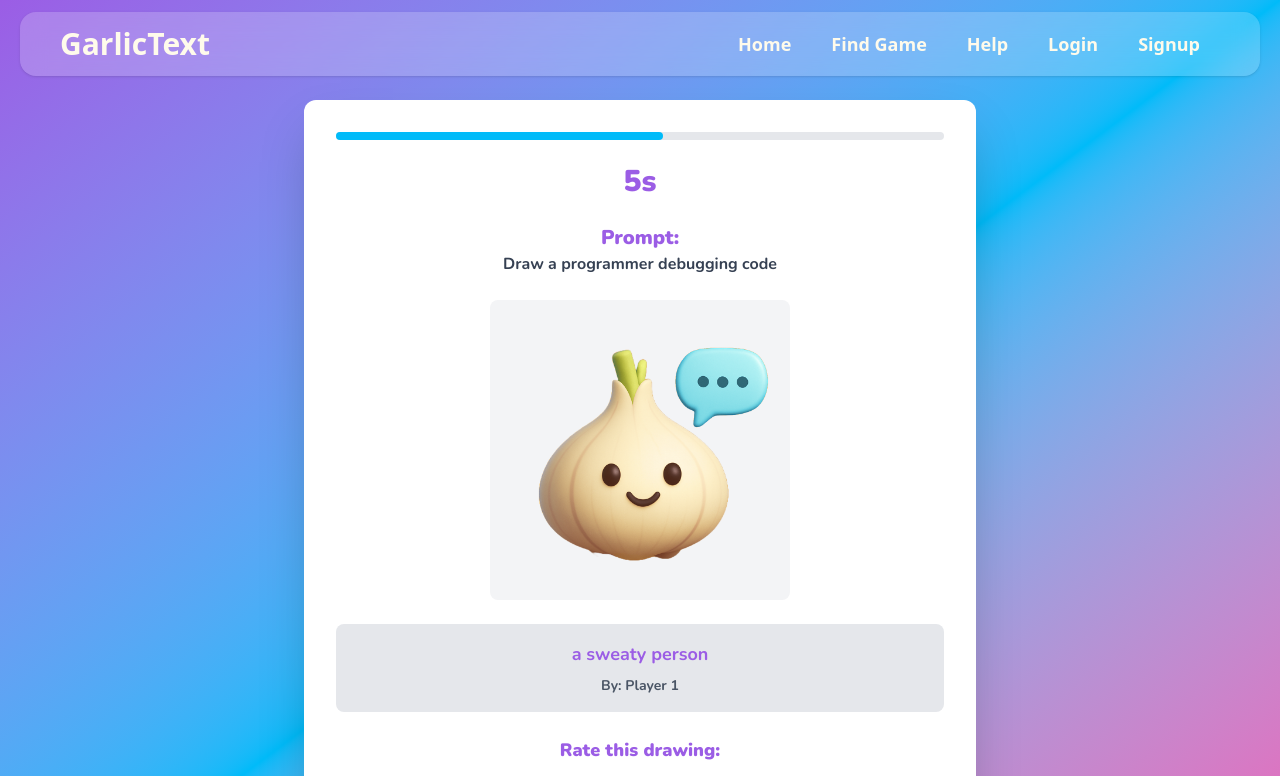
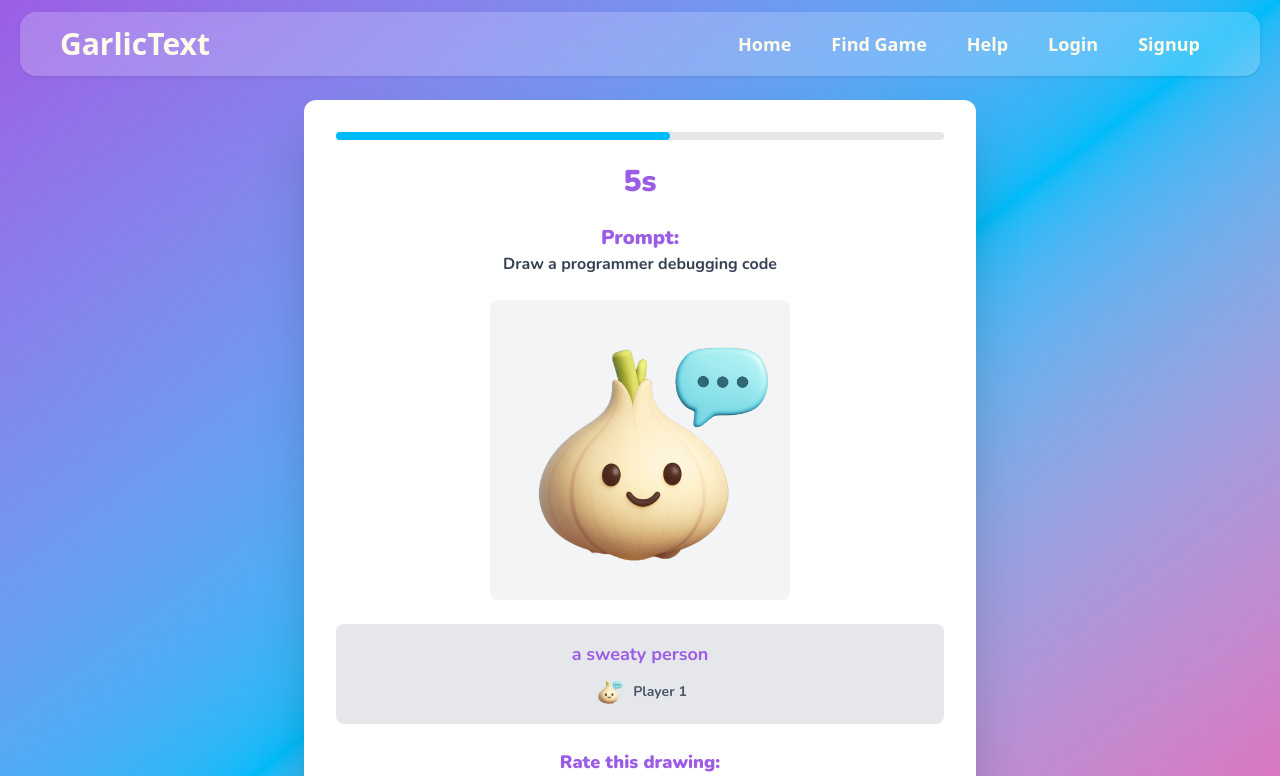
Before and after one commit to justinl66/garlictext, a React (Vite) app in the folder frontend/: page /game/voting/1 in a window 1280 px wide. Shown: the top 776 px of the page. Built offline with nearby package versions, Linux system fonts and the light colour scheme; no server answers.

Commit message:
show avatar + username in votingpage
show avatars w/ usernames for image authors and added logic to fetch and render avatar images in the voting interface.

```diff
--- a/frontend/src/pages/game/VotingPage.tsx
+++ b/frontend/src/pages/game/VotingPage.tsx
@@ -11,6 +11,7 @@ interface CaptionedImage {
   authorName: string;
   promptText: string;
   isUsingFallback?: boolean;
+  authorAvatar?: string; // Add avatar
 }
 
 export default function VotingPage() {
@@ -36,7 +37,8 @@ export default function VotingPage() {
             dbService.image.getEnhancedImageUrl(image.id) :
             dbService.image.getOriginalImageUrl(image.id),
           caption: image.captions?.[0]?.text || `Drawing by ${image.user?.username || 'Anonymous'}`,
-          authorName: image.captions?.[0]?.user?.username || image.user?.username || 'Anonymous',
+          authorName: image.user?.username || 'Anonymous',
+          authorAvatar: image.user?.profilePictureUrl || '/garlicTextNoBackground.png', // Add avatar
           promptText: image.prompt || 'No prompt available'        }));
 
         const filteredImages = transformedImages.filter((image: any) =>
@@ -50,6 +52,7 @@ export default function VotingPage() {
             imageUrl: '/garlicTextNoBackground.png',
             caption: "a sweaty person",
             authorName: 'Player 1',
+            authorAvatar: '/garlicTextNoBackground.png', // Mock avatar
             promptText: 'Draw a programmer debugging code'
           }
         ];
@@ -171,7 +174,15 @@ export default function VotingPage() {
 
           <div className="bg-gray-200 rounded-lg p-4 mb-6">
             <p className="text-lg font-medium text-center text-[#9B5DE5]">{currentImage.caption}</p>
-            <p className="text-sm text-gray-600 text-center mt-2">By: {currentImage.authorName}</p>          </div>
+            <div className="flex items-center justify-center mt-2">
+              <img
+                src={currentImage.authorAvatar}
+                alt={currentImage.authorName}
+                className="w-8 h-8 rounded-full mr-2"
+              />
+              <p className="text-sm text-gray-600">{currentImage.authorName}</p>
+            </div>
+          </div>
             <div className="mb-8">            <div className="text-center mb-4">
               <h3 className="text-lg font-semibold text-[#9B5DE5]">Rate this drawing:</h3>
             </div><div className="flex justify-center gap-3">
```
